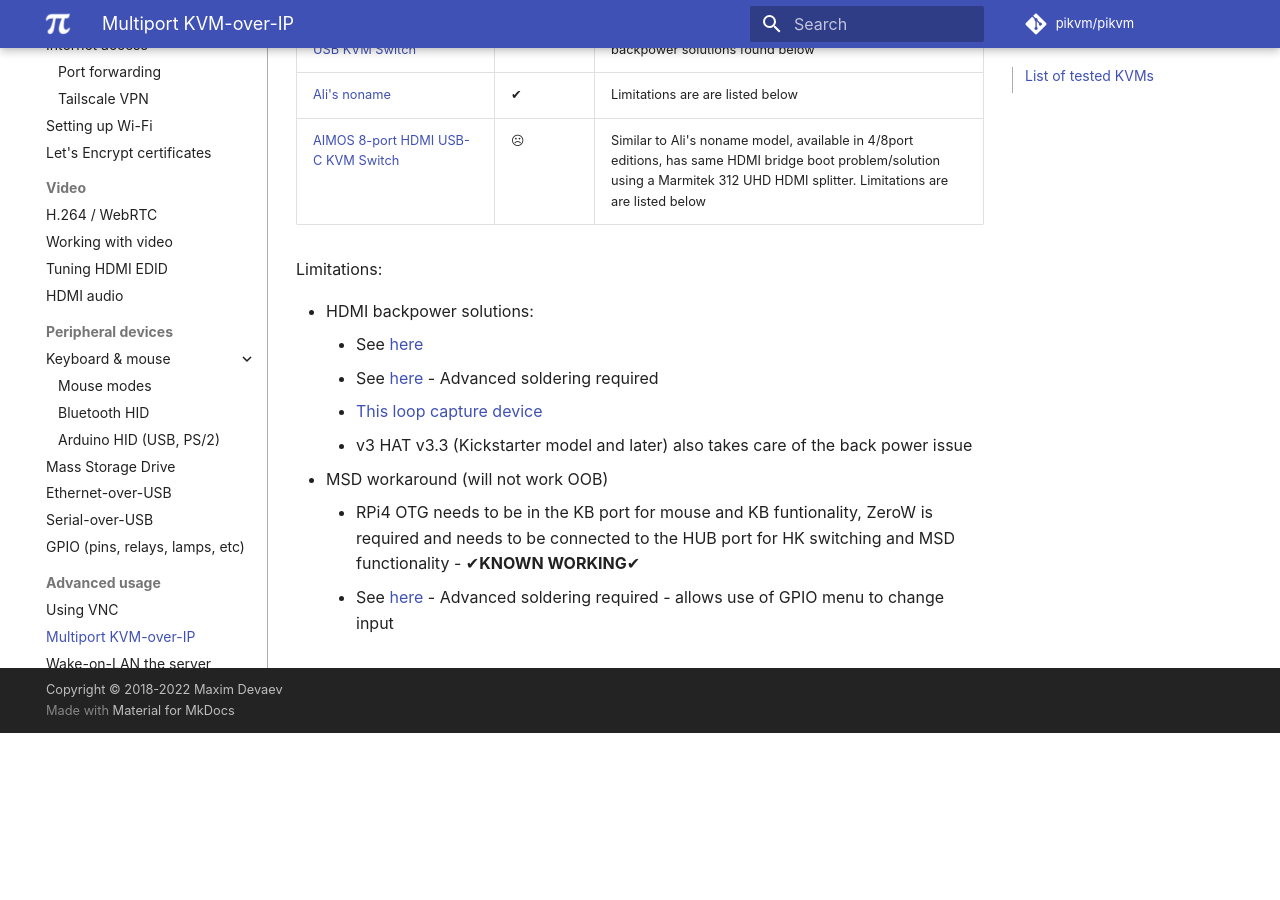
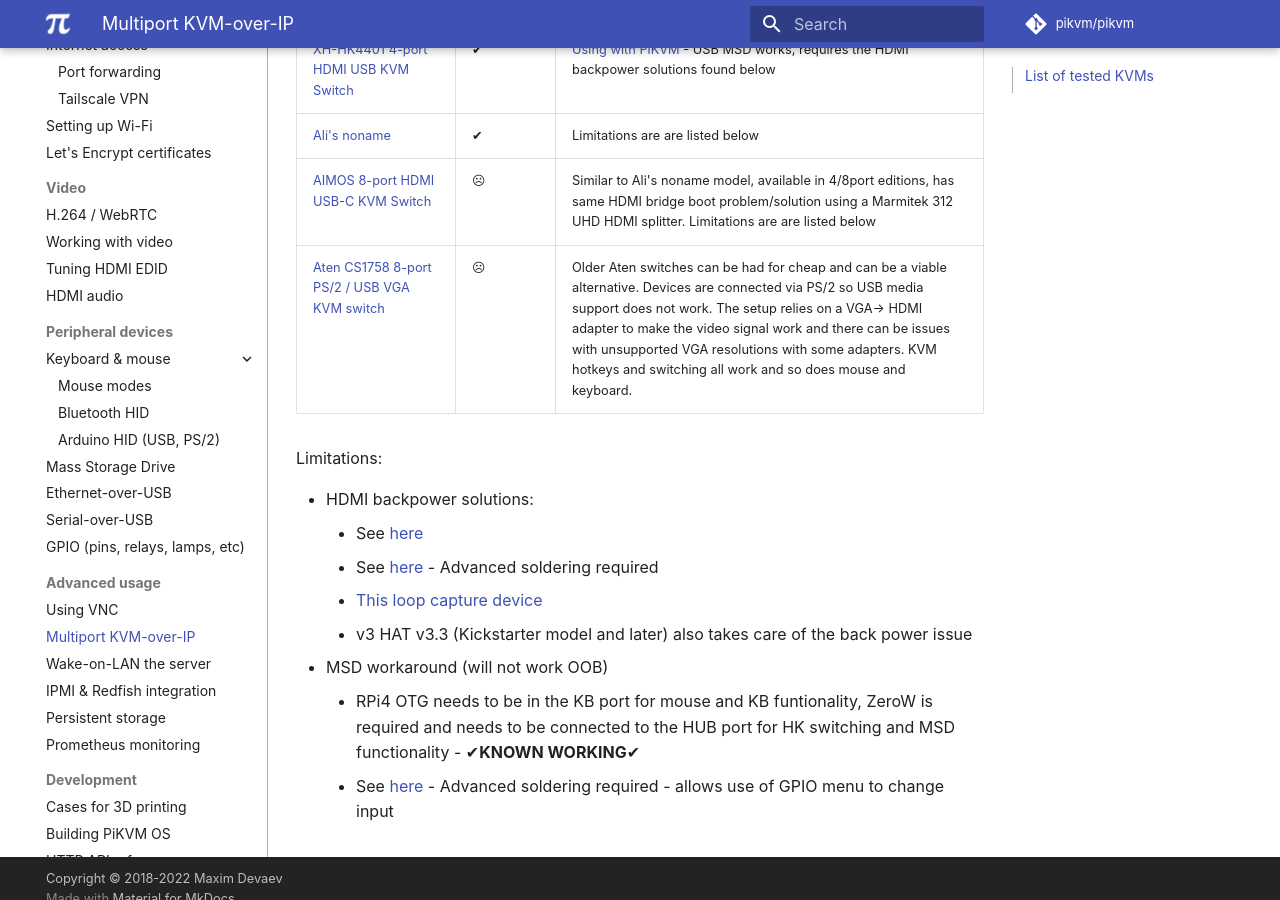
Before and after one commit to pikvm/pikvm, an MkDocs documentation site: the page built from docs/multiport.md, in a window 1280 px wide and 900 px high, scrolled down 1030 px. Built offline with MkDocs 1.6.1 and Material for MkDocs 9.7.7, drawn with Linux system fonts in a browser that asks for light colours; some web fonts are replaced; comment, search, counter and statistics services are not loaded; before the commit the page ends 1763 px from its top, so only the background shows below that.

Commit message:
Added Aten KVM to the list of tested KVM devices and added a note abo… (#770)
* Added Aten KVM to the list of tested KVM devices and added a note about VGA adapters to the readme

* Fixed typo in link

Co-authored-by: Mihail Tchetchelnitski <mihail@mysteerio.fi>

```diff
--- a/docs/multiport.md
+++ b/docs/multiport.md
@@ -24,6 +24,7 @@
 | [XH-HK4401 4-port HDMI USB KVM Switch](https://www.aliexpress.com/item/4000849336545.html) | ✔ | [Using with PiKVM](xh_hk4401.md) - USB MSD works, requires the HDMI backpower solutions found below |
 | [Ali's noname](https://a.aliexpress.com/_BSpS8t) | ✔ | Limitations are are listed below  |
 | [AIMOS 8-port HDMI USB-C KVM Switch](https://www.amazon.de/AIMOS-Umschalter-Tastatur-unterst%C3%BCtzen-verbunden/dp/B08FR5K111/) | ☹ | Similar to Ali's noname model, available in 4/8port editions, has same HDMI bridge boot problem/solution using a Marmitek 312 UHD HDMI splitter. Limitations are are listed below |
+| [Aten CS1758 8-port PS/2 / USB VGA KVM switch](https://www.aten.com/global/en/products/kvm/rack-kvm-switches/cs1758/) | ☹ | Older Aten switches can be had for cheap and can be a viable alternative. Devices are connected via PS/2 so USB media support does not work. The setup relies on a VGA-> HDMI adapter to make the video signal work and there can be issues with unsupported VGA resolutions with some adapters. KVM hotkeys and switching all work and so does mouse and keyboard. |
 
 Limitations:
 
```
Also changed, not shown: README.md (+1 -1 lines).
